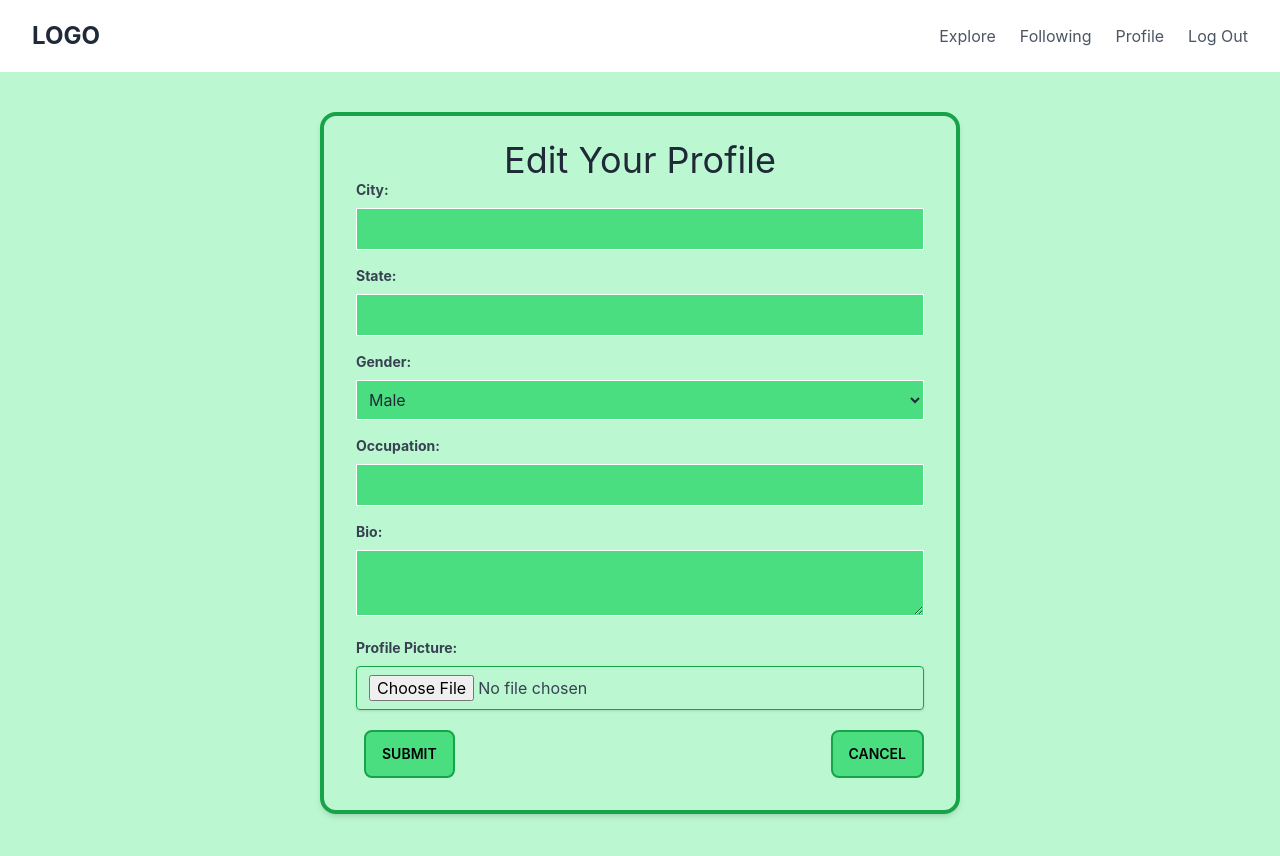
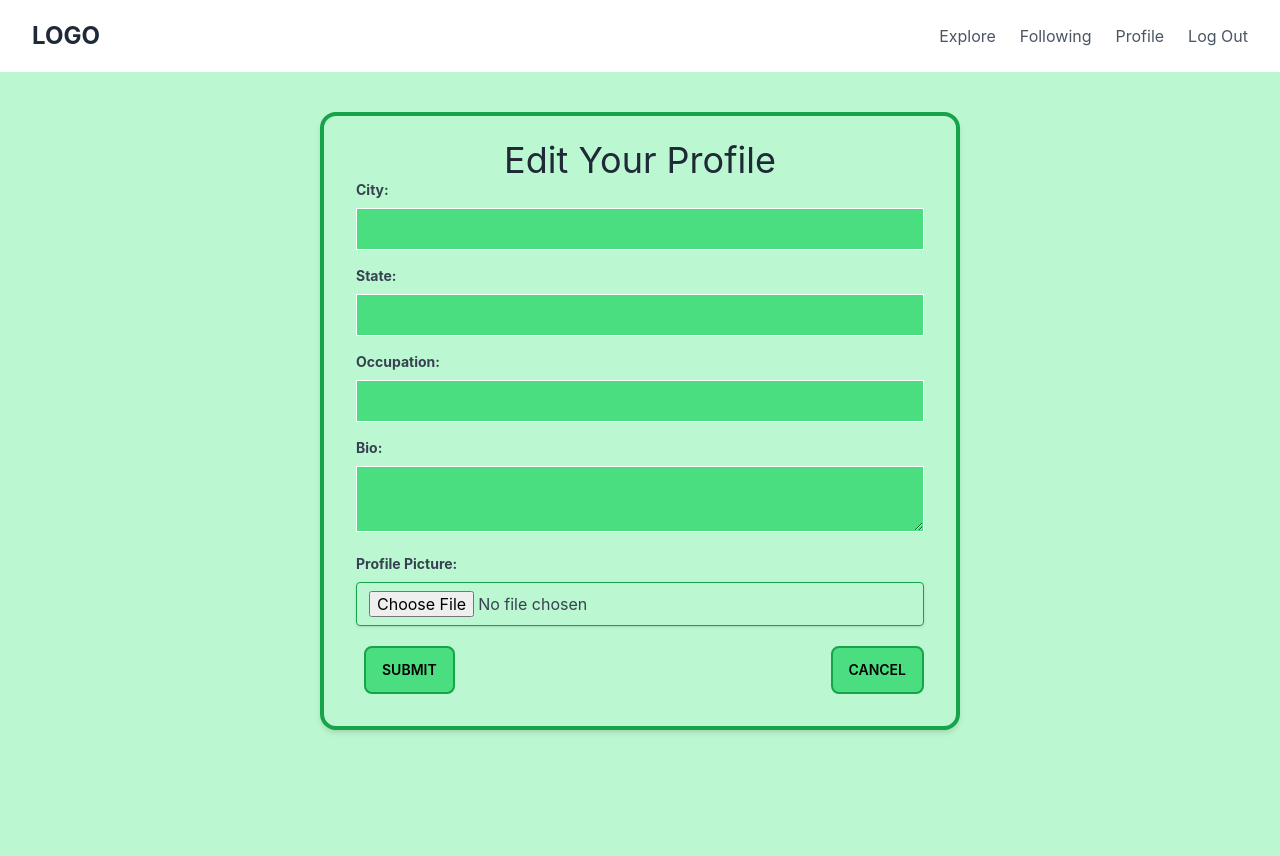
Before and after one commit to stone-com/MERN-social-media-blog, a React (Create React App) app in the folder frontend/: page /editProfile in a window 1280 px wide. Shown: the top 856 px of the page. Built offline with nearby package versions, Linux system fonts and the light colour scheme; no server answers; sample sign-in values are in the browser's storage.

Commit message:
Trimmed off unnsecesary info from profile form and model

```diff
--- a/frontend/src/pages/EditProfile.jsx
+++ b/frontend/src/pages/EditProfile.jsx
@@ -17,7 +17,7 @@ const EditProfile = () => {
     dispatch(getUserProfile(user._id));
   }, []);
 
-  const { city, state, gender, occupation, bio, profilePic } = formData;
+  const { city, state, occupation, bio, profilePic } = formData;
 
   const onChange = (e) => {
     setFormData({ ...formData, [e.target.name]: e.target.value });
@@ -69,23 +69,6 @@ const EditProfile = () => {
             onChange={onChange}
             className='w-full p-2 mb-4 placeholder-white bg-green-400 border border-white outline-none title outline-lg none rounded- title-lg'
           />
-          <br />
-          <label
-            htmlFor='gender'
-            className='block mb-2 text-sm font-bold text-gray-700'
-          >
-            Gender:
-          </label>
-          <select
-            name='gender'
-            value={gender}
-            onChange={onChange}
-            className='w-full p-2 mb-4 placeholder-white bg-green-400 border border-white outline-none title outline-lg none rounded- title-lg'
-          >
-            <option value='male'>Male</option>
-            <option value='female'>Female</option>
-            <option value='other'>Other</option>
-          </select>
           <br />
           <label
             htmlFor='occupation'
--- a/frontend/src/pages/Explore.jsx
+++ b/frontend/src/pages/Explore.jsx
@@ -18,7 +18,7 @@ const Explore = () => {
     }
     dispatch(getPosts());
   }, []);
-  console.log(allPosts);
+
   return (
     <>
       <div className='flex justify-around mt-8'>
```
Also changed, not shown: 2 other files (tests, documents, lock files or other folders).
